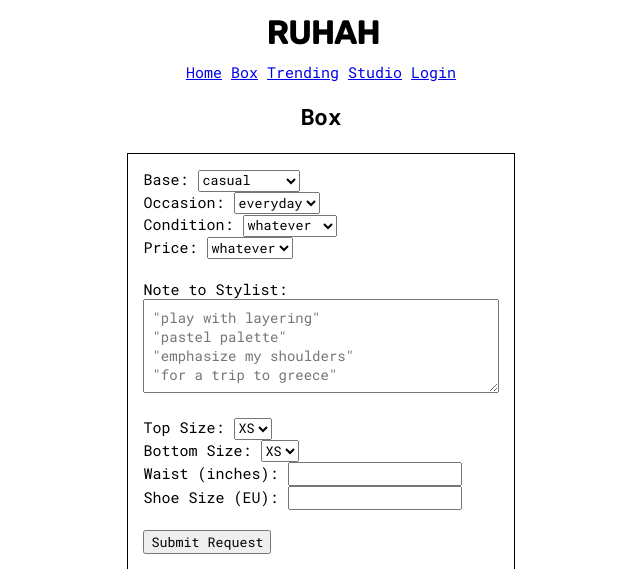
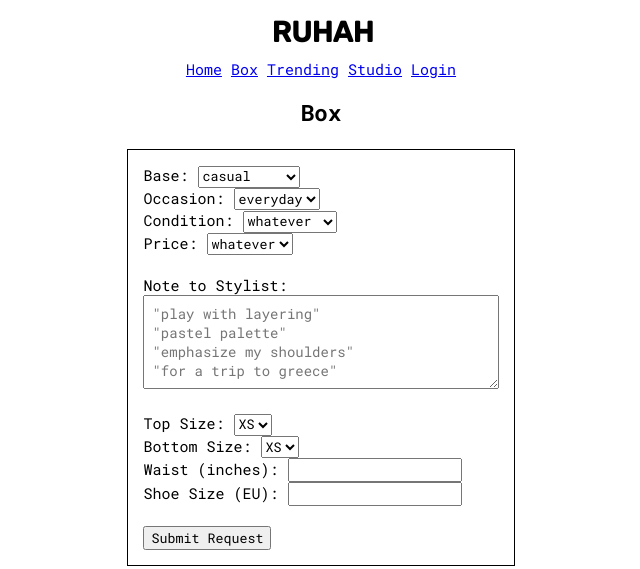
Before and after one commit to allofthelines/ruhah2, a Django app: page /box/ticket/ in a window 1280 px wide. Shown: the top 569 px of the page, without its empty margins (319-959 px from the left). Run offline with Django 3.2, Linux system fonts and the light colour scheme; parts of the project's set-up code (start-up, migrations or seed data) failed here and were passed over.

Commit message:
header font

```diff
--- a/core/static/core/styles.css
+++ b/core/static/core/styles.css
@@ -51,7 +51,7 @@ a:visited {
 #header-title {
   color: black;
   font-family: 'Rubik', sans-serif;  /* Add the font-family */
-  font-size: 2rem; /* LALALALA 2.5rem isws better*/
+  font-size: 1.8rem; /* LALALALA 2.5rem isws better*/
   font-weight: medium;
   line-height: 50%;
   letter-spacing: 0em;
```
